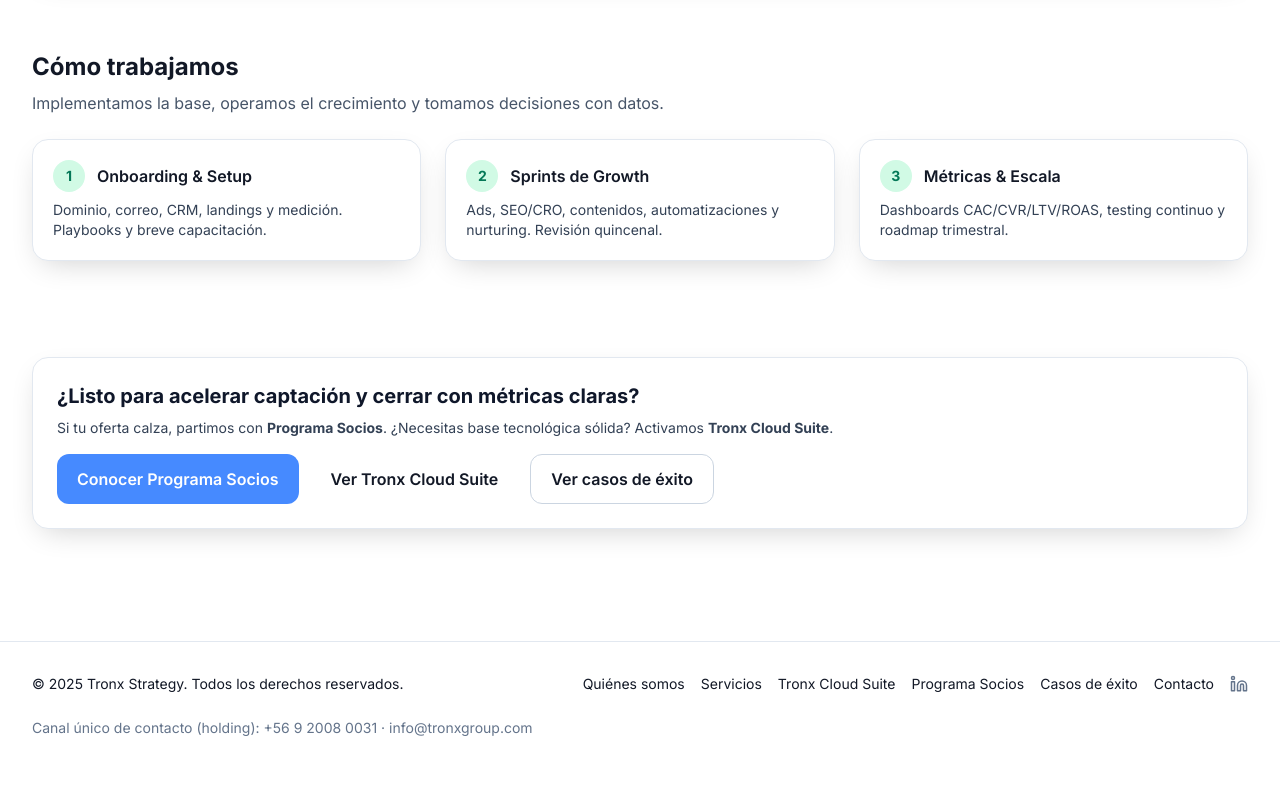
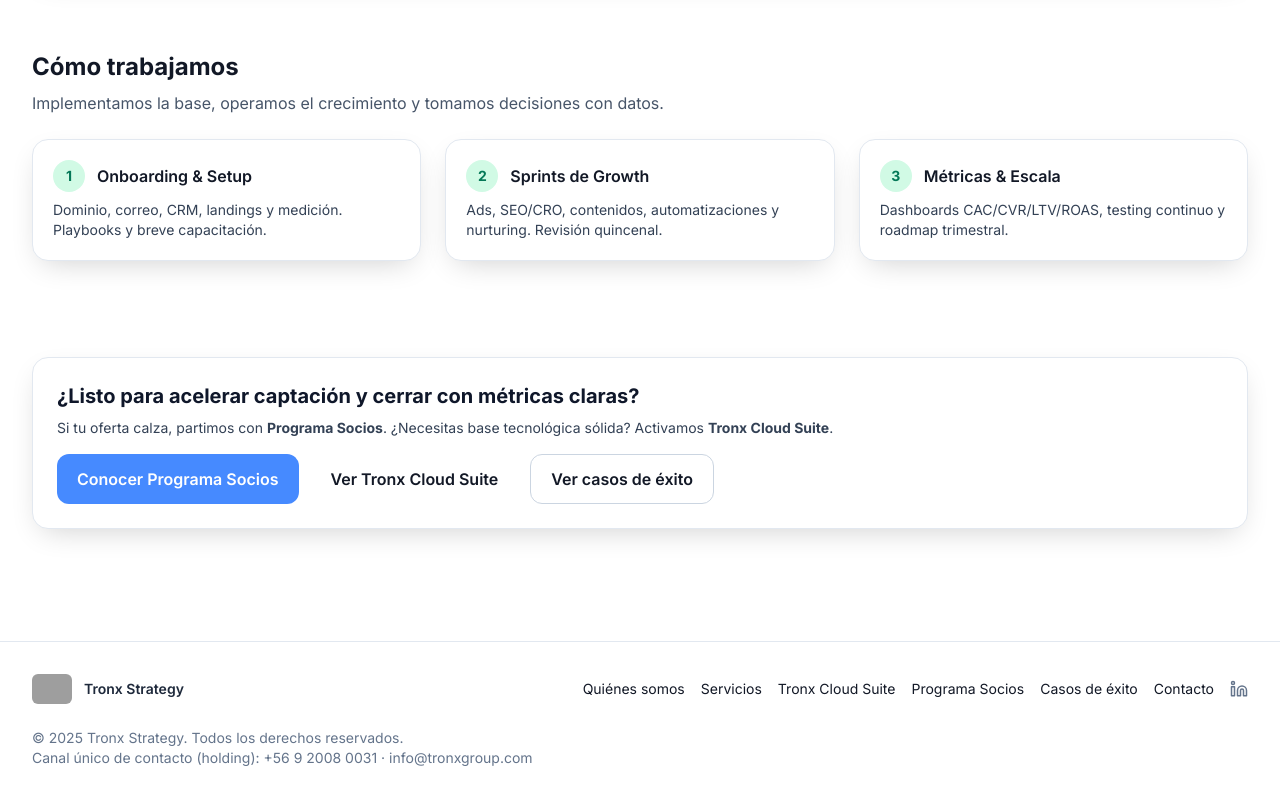
Before and after one commit to TronxGroup/Tronx-Strategy, a Next.js app: page / in a window 1280 px wide. Shown: the part 1824-2624 px from the top of the page. Before the commit the page ends 2594 px from the top, so only its background shows below. Built offline with nearby package versions, Linux system fonts and the light colour scheme; grey boxes are pictures that could not be loaded.

Commit message:
Update Footer.tsx

```diff
--- a/components/Footer.tsx
+++ b/components/Footer.tsx
@@ -1,15 +1,28 @@
 import Link from "next/link";
+import Image from "next/image";
 import { Linkedin } from "lucide-react";
 
 export default function Footer() {
   return (
     <footer className="border-t border-slate-200 mt-16 py-8 text-sm">
       <div className="section flex flex-col gap-6">
-        <div className="flex flex-col sm:flex-row items-center justify-between gap-3">
-          <p>
-            © {new Date().getFullYear()} Tronx Strategy. Todos los derechos
-            reservados.
-          </p>
+        {/* fila principal */}
+        <div className="flex flex-col sm:flex-row items-center justify-between gap-6">
+          {/* Logo Tronx Strategy */}
+          <div className="flex items-center gap-3">
+            <Image
+              src="/Logo_TronxStrategy_v2025.png"
+              alt="Tronx Strategy"
+              width={40}
+              height={40}
+              className="rounded-md"
+            />
+            <span className="font-semibold text-slate-800">
+              Tronx Strategy
+            </span>
+          </div>
+
+          {/* Links de navegación */}
           <div className="flex items-center gap-4">
             <Link href="/quienes-somos" className="hover:text-brand-700">
               Quiénes somos
@@ -32,6 +45,7 @@ export default function Footer() {
             <Link href="/contacto" className="hover:text-brand-700">
               Contacto
             </Link>
+            {/* LinkedIn icon */}
             <a
               href="https://linkedin.com/company/tronx-strategy"
               target="_blank"
@@ -42,17 +56,20 @@ export default function Footer() {
             </a>
           </div>
         </div>
-        <div className="text-slate-500">
+
+        {/* Línea inferior */}
+        <div className="text-slate-500 text-center sm:text-left">
+          <p>
+            © {new Date().getFullYear()} Tronx Strategy. Todos los derechos
+            reservados.
+          </p>
           <p>
             Canal único de contacto (holding):{" "}
             <a href="tel:+56920080031" className="hover:underline">
               +56 9 2008 0031
             </a>{" "}
             ·{" "}
-            <a
-              href="mailto:info@tronxgroup.com"
-              className="hover:underline"
-            >
+            <a href="mailto:info@tronxgroup.com" className="hover:underline">
               info@tronxgroup.com
             </a>
           </p>
```
